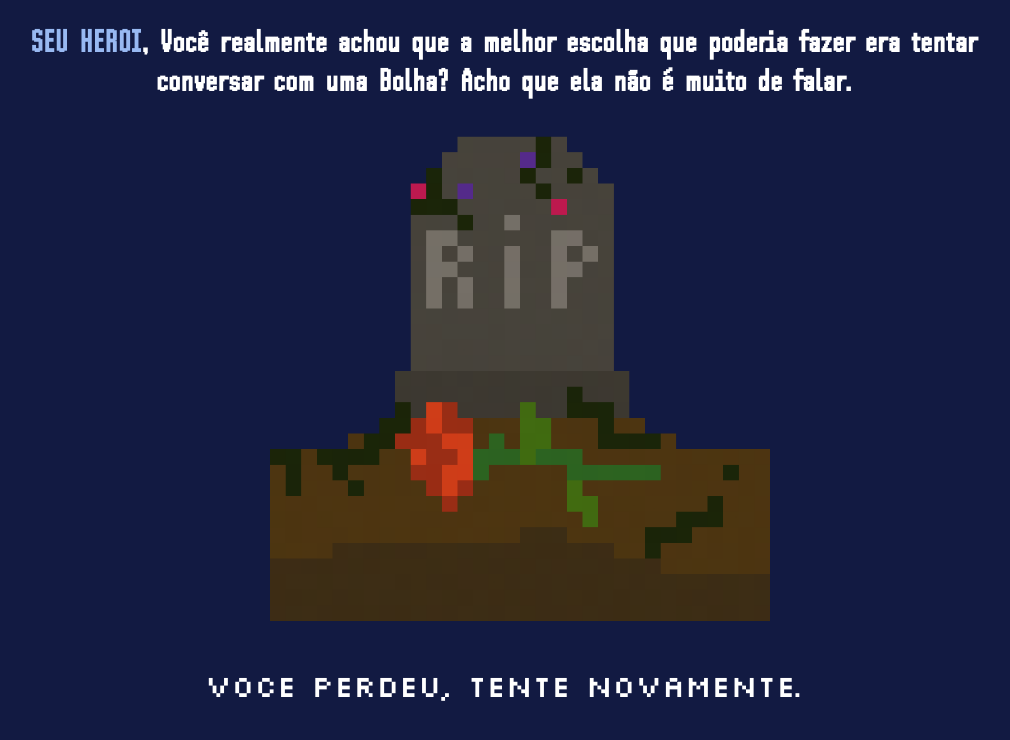
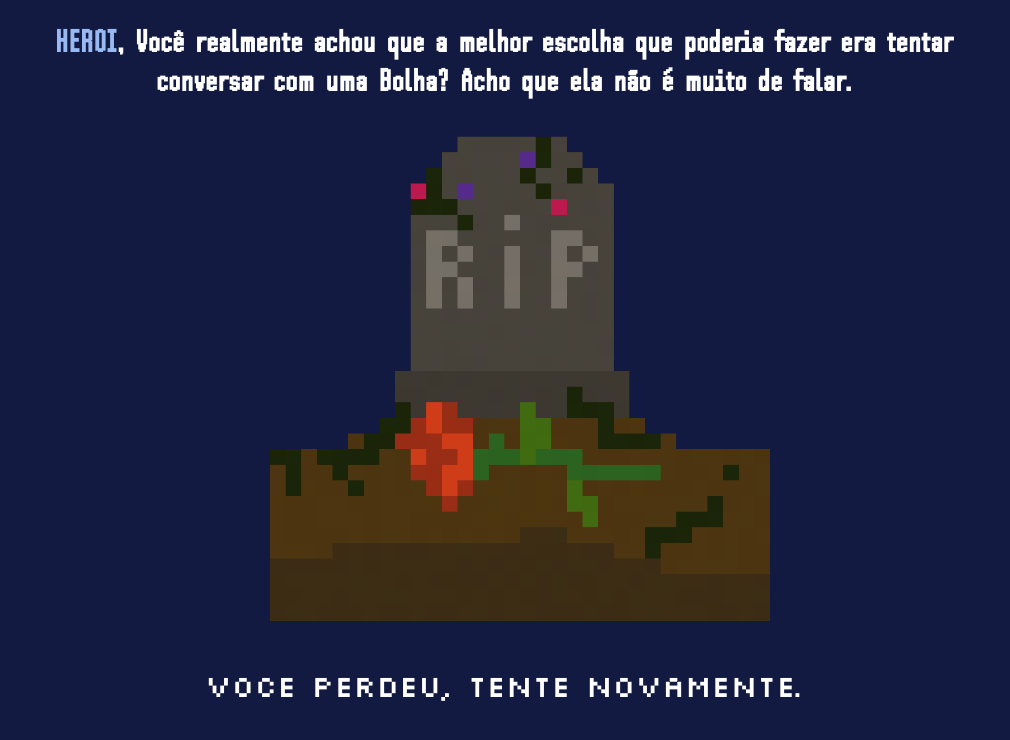
Before and after one commit to GGJ2025-Bubble-Kingdom/Bubble-Kingdom, a plain HTML site: page perdeu.html in a window 1280 px wide. Shown: the whole page, without its empty margins (136-1146 px from the left). Drawn offline with Linux system fonts and the light colour scheme.

Commit message:
o mais atualizado (tinha esquecido uma parada)

```diff
--- a/perdeu.html
+++ b/perdeu.html
@@ -35,7 +35,7 @@
     <img src="Midias/grave.png" alt="lapide de derrota">
     <script>
 
-        const heroName = (localStorage.getItem('heroName') || 'SEU HEROI').toUpperCase();
+        const heroName = (localStorage.getItem('heroName') || 'HEROI').toUpperCase();
         const choosenName = document.getElementById('choosenName');
         choosenName.innerHTML = `<span class="hero-name">${heroName}</span>, Você realmente achou que a melhor escolha que poderia fazer era tentar <br /> conversar com uma Bolha? Acho que ela não é muito de falar.`;
 
```
